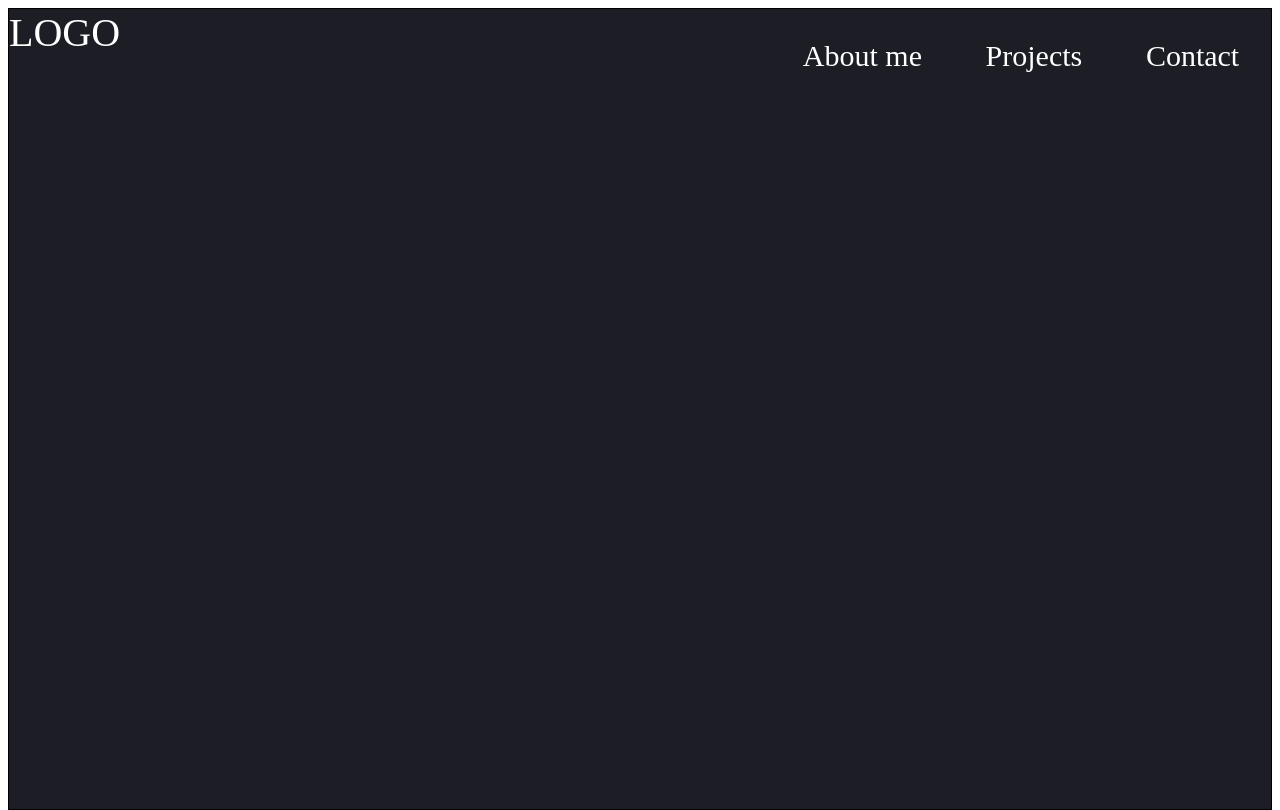
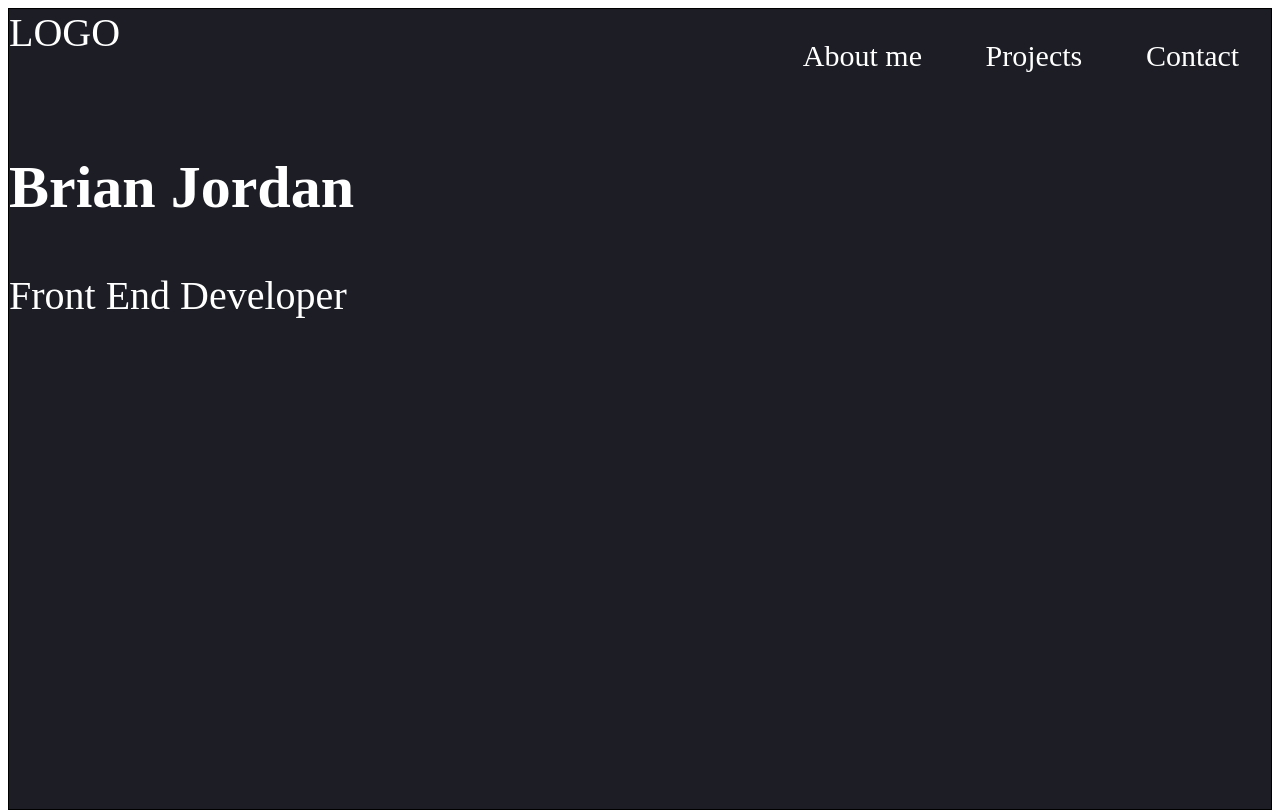
Before and after one commit to DevBrianJordan/Portfolio, a plain HTML site: page index.html in a window 1280 px wide. Shown: the top 810 px of the page. Drawn offline with Linux system fonts and the light colour scheme.

Commit message:
Update index.html

```diff
--- a/index.html
+++ b/index.html
@@ -17,6 +17,8 @@
           <li>Contact</li>
         </ul>
       </nav>
+      <h1>Brian Jordan</h1>
+      <p>Front End Developer</p>
     </section>
     <section></section>
     <section></section>
@@ -26,4 +28,4 @@
 	<script src="app.js"></script>
   </body>
 </html>
-//Video paused at 20:50 (Ania Kubow's tutorial)
+//Video paused at 22:12 (Ania Kubow's tutorial)
```
